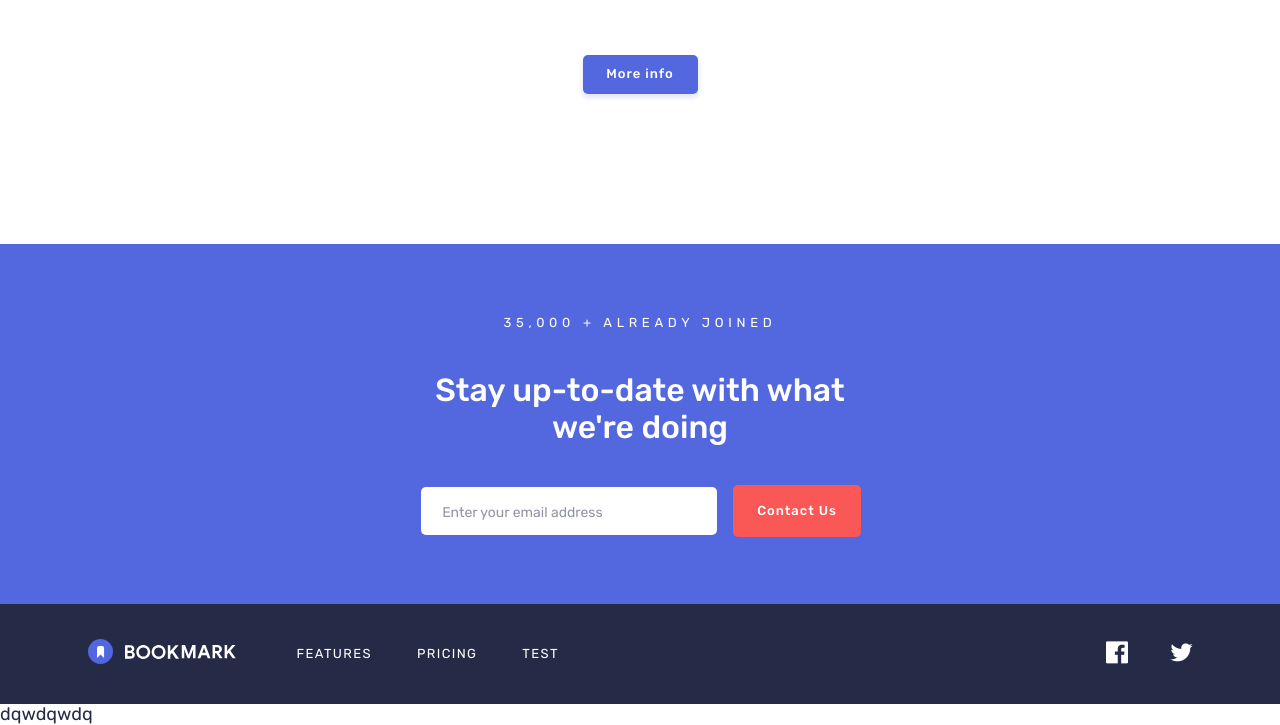
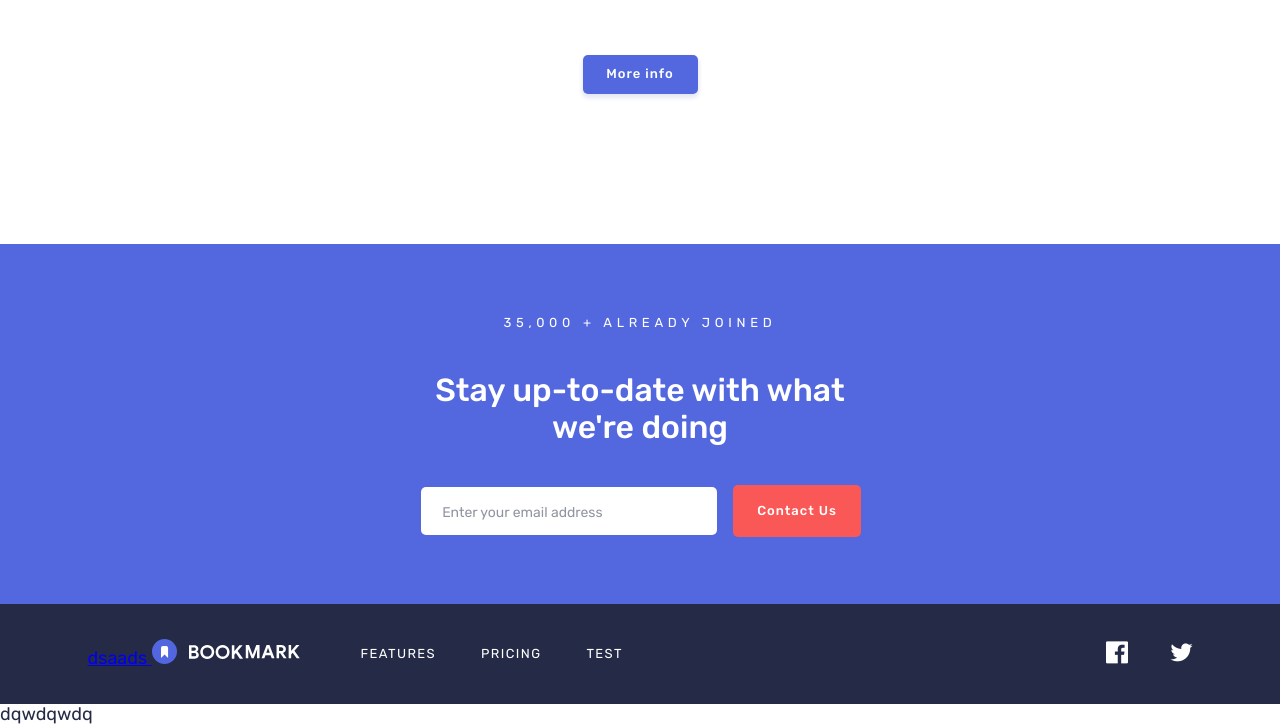
Before and after one commit to Max-Org-Test/bookmark, a website: page src/index.html in a window 1280 px wide. Shown: the part 2927-3652 px from the top of the page. Drawn offline with nearby package versions, Linux system fonts and the light colour scheme; files that its build step writes are made by us from their sources; files whose address does not match are found by name.

Commit message:
2c907fc877: test commit

```diff
--- a/src/index.html
+++ b/src/index.html
@@ -263,7 +263,7 @@
 <footer class="footer">
     <div class="container">
         <div class="footer-wrapper">
-            <a href="#" class="logo">
+            <a href="#" class="logo">dsaads
                 <img src="./images/logo-bookmark-footer.svg" alt="logo">
             </a>
             <div class="footer-menu">
```
